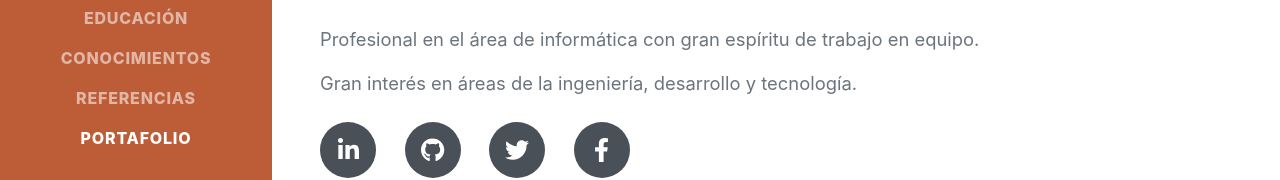
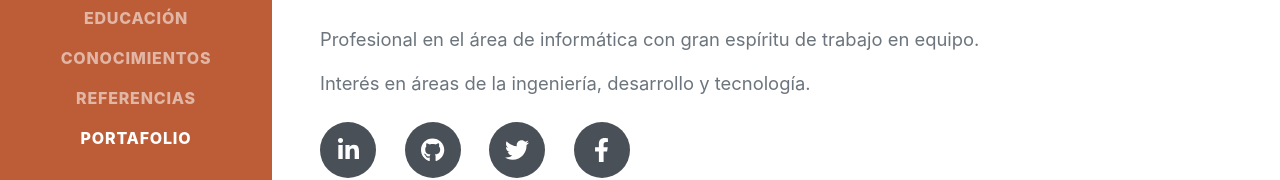
Before and after one commit to DanteVasquezRivas/DanteVasquezRivas.github.io, a plain HTML site: page index.html in a window 1280 px wide. Shown: the part 454-634 px from the top of the page. Drawn offline with nearby package versions, Linux system fonts and the light colour scheme; a web font is replaced by a local one.

Commit message:
Correccion en segundo parrafo de section Resumen en index.html

```diff
--- a/index.html
+++ b/index.html
@@ -48,7 +48,7 @@
                         <a href="mailto:dante.vasquez.rivas@gmail.com">dante.vasquez.rivas@gmail.com</a>
                     </div>
                     <p class="lead">Profesional en el área de informática con gran espíritu de trabajo en equipo.</p>
-                    <p class="lead mb-4">Gran interés en áreas de la ingeniería, desarrollo y tecnología.</p>
+                    <p class="lead mb-4">Interés en áreas de la ingeniería, desarrollo y tecnología.</p>
                     <div class="social-icons">
                         <a class="social-icon" href="#!"><i class="fab fa-linkedin-in"></i></a>
                         <a class="social-icon" href="https://github.com/DanteVasquezRivas"><i class="fab fa-github"></i></a>
```
